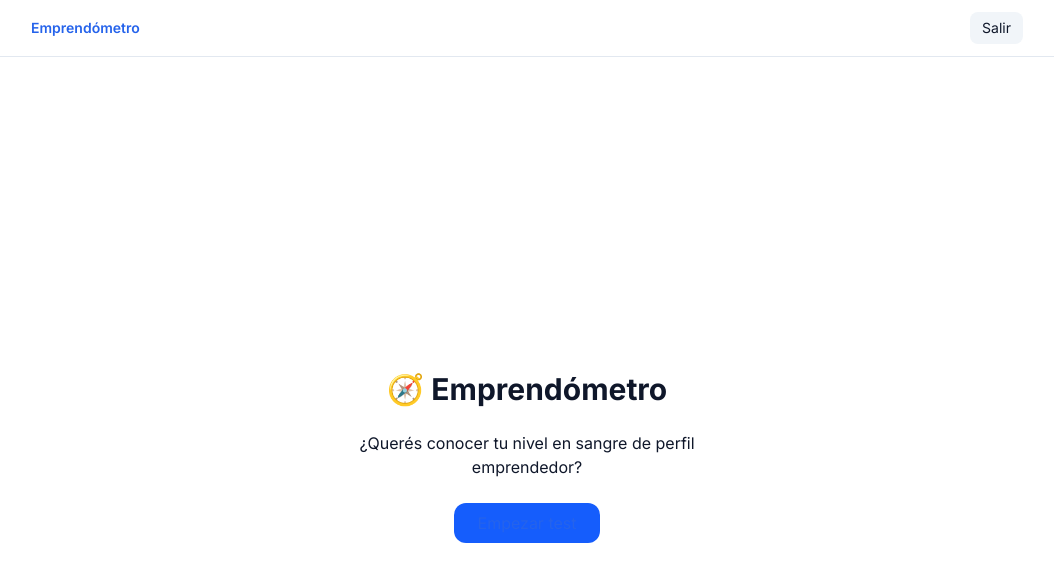
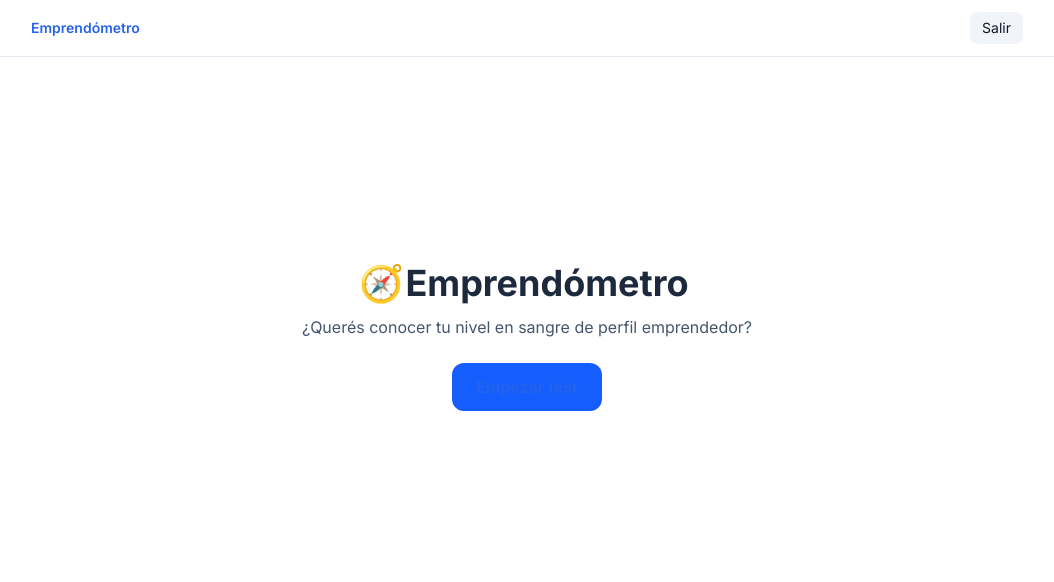
Before and after one commit to SantiCoAr/emprendometro, a React (Vite) app in the folder emprendometro/: page / in a window 1280 px wide. Shown: the top 582 px of the page, without its empty margins (113-1167 px from the left). Built offline with nearby package versions, Linux system fonts and the light colour scheme; no server answers.

Commit message:
arreglo boton inicio

```diff
--- a/emprendometro/src/pages/StartPage.tsx
+++ b/emprendometro/src/pages/StartPage.tsx
@@ -1,19 +1,44 @@
 // src/pages/StartPage.tsx
 import { Link } from "react-router-dom";
+import { useAuth } from "../context/AuthContext";
 
 export default function StartPage() {
+  const { user } = useAuth();
+
   return (
-    <div className="min-h-screen flex flex-col items-center justify-center gap-6">
-      <h1 className="text-3xl font-bold">🧭 Emprendómetro</h1>
-      <p className="max-w-md text-center">
+    <div className="min-h-[70vh] flex items-center justify-center px-4">
+      <div className="max-w-xl w-full text-center">
+        <h1 className="text-4xl font-extrabold text-slate-800 flex items-center justify-center gap-2">
+          {/* Icono pequeño opcional */}
+          <span className="inline-flex h-8 w-8 items-center justify-center rounded-full bg-yellow-100 text-yellow-600">
+            🧭
+          </span>
+          Emprendómetro
+        </h1>
+
+        <p className="mt-3 text-slate-600">
           ¿Querés conocer tu nivel en sangre de perfil emprendedor?
         </p>
+
+        {/* BOTÓN — texto visible SIEMPRE */}
+        <div className="mt-6">
           <Link
-        to="/test"
-        className="bg-blue-600 text-white px-6 py-2 rounded-xl hover:bg-blue-700"
+            to={user ? "/test" : "/login"}
+            className="
+              inline-flex items-center justify-center
+              rounded-xl px-6 py-3
+              font-semibold
+              bg-blue-600 text-white     /* ← color de texto por defecto */
+              hover:bg-blue-700
+              focus-visible:outline focus-visible:outline-2 focus-visible:outline-offset-2 focus-visible:outline-blue-600
+              transition-colors
+              disabled:opacity-60 disabled:cursor-not-allowed
+            "
           >
             Empezar test
           </Link>
         </div>
+      </div>
+    </div>
   );
 }
```
Lines whose indentation alone changed are shown as unchanged.
